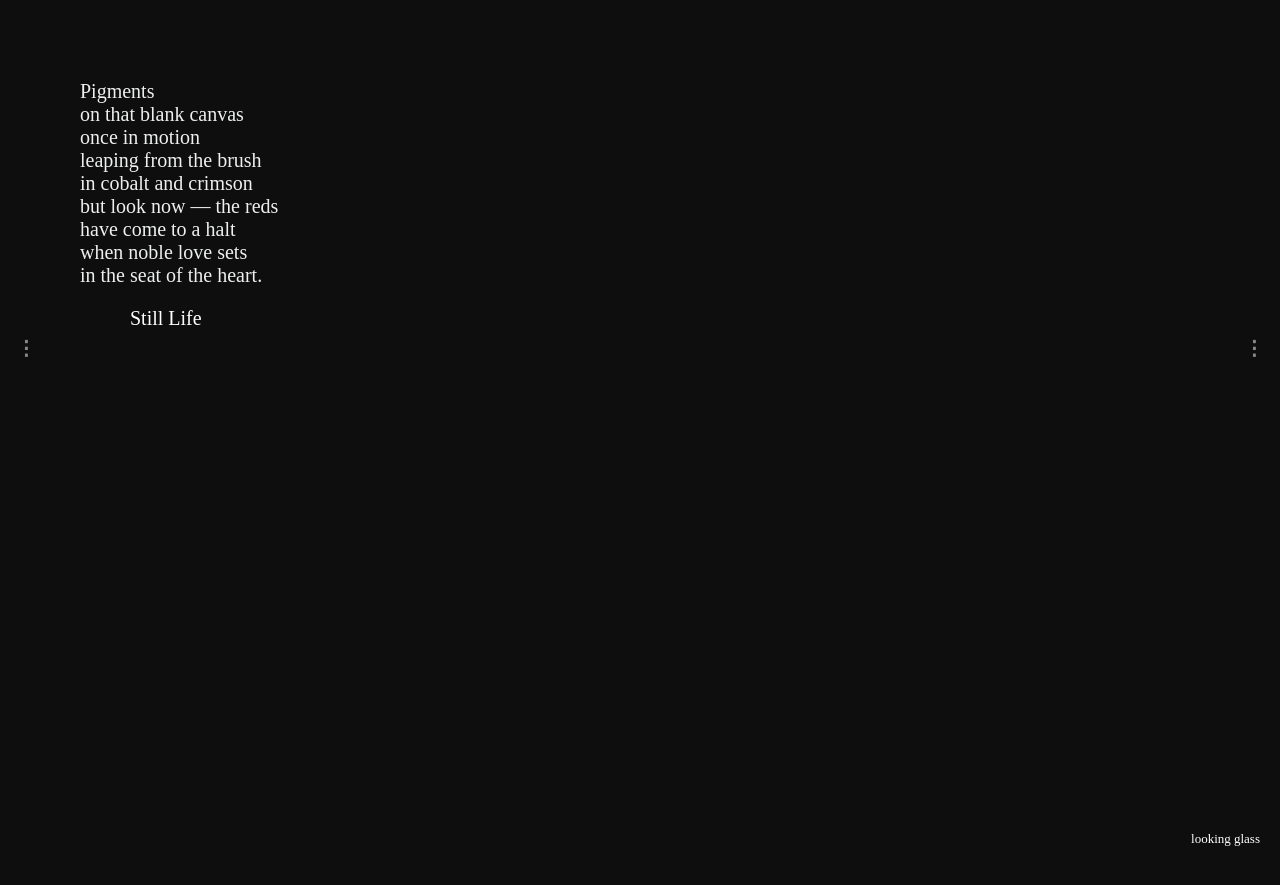
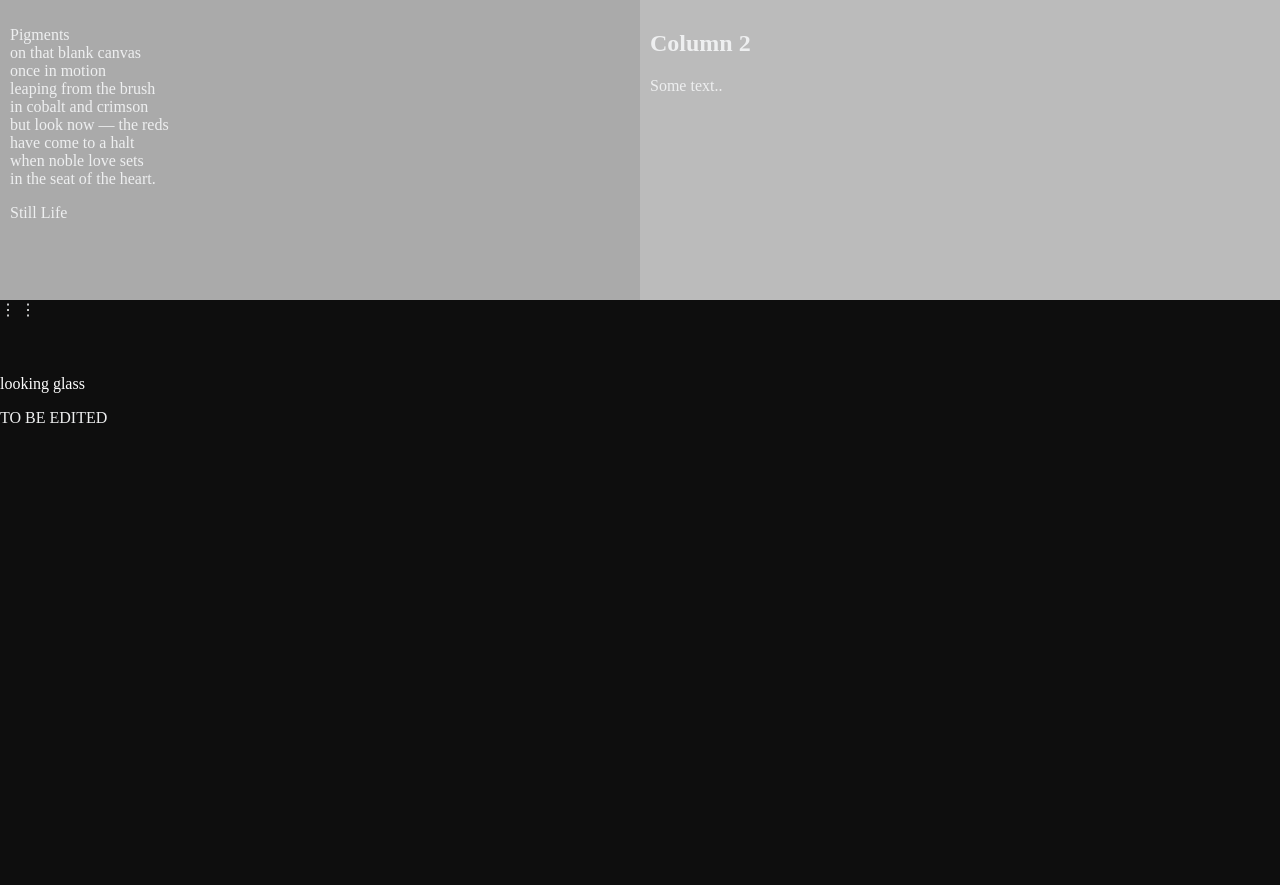
Before and after one commit to hafizzainal/hafizzainal.github.io, a Jekyll site: the page built from index.md, in a window 1280 px wide. Shown: the top 885 px of the page. Built offline with Jekyll 4.4.1, drawn with Linux system fonts in a browser that asks for light colours; our own code applies the rules of GitHub Pages for plain Markdown files.

Commit message:
Update default.html

```diff
--- a/_layouts/default.html
+++ b/_layouts/default.html
@@ -39,16 +39,25 @@ img {vertical-align: middle;}
     font-size: 20px;
 }
 
-/* Column container */
-.row {
-    display: flex;
-    flex-wrap: wrap;
+/* Create two equal columns that floats next to each other */
+.column {
+    float: left;
+    width: 50%;
+    padding: 10px;
+    height: 300px; /* Should be removed. Only for demonstration */
 }
 
-/* Main column */
-.main {
-    flex: 100%;
-    background-color: #0e0e0e;
+/* Clear floats after the columns */
+.row:after {
+    content: "";
+    display: table;
+    clear: both;
+}
+
+/* Responsive layout - makes the two columns stack on top of each other instead of next to each other */
+@media screen and (max-width: 600px) {
+    .column {
+        width: 100%;
     }
 
 /* Slideshow container */
@@ -191,8 +200,10 @@ img {vertical-align: middle;}
 <div class="slideshow-container">
 
   <!-- Full-width slides/quotes -->
+  <div class="row">
     <div class="mySlidesText">
-    Pigments<br>
+      <div class="column" style="background-color:#aaa;">
+      <p>Pigments<br>
       on that blank canvas<br>
       once in motion<br>
       leaping from the brush<br>
@@ -201,8 +212,15 @@ img {vertical-align: middle;}
       have come to a halt<br>
       when noble love sets<br>
       in the seat of the heart.<br>
-      <p class="author">Still Life</p><br>
+      <p class="author">Still Life</p><br></p>
       </div>
+      <div class="column" style="background-color:#bbb;">
+      <h2>Column 2</h2>
+      <p>Some text..</p>
+      </div>
+    </div>
+  </div>
+
 
   <div class="mySlidesText">
     The flame burns brighter in total darkness<br>
```
Lines whose indentation alone changed are shown as unchanged.
